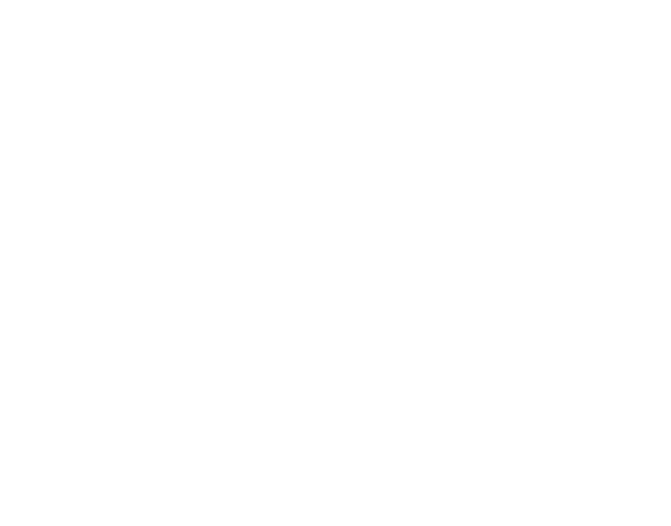
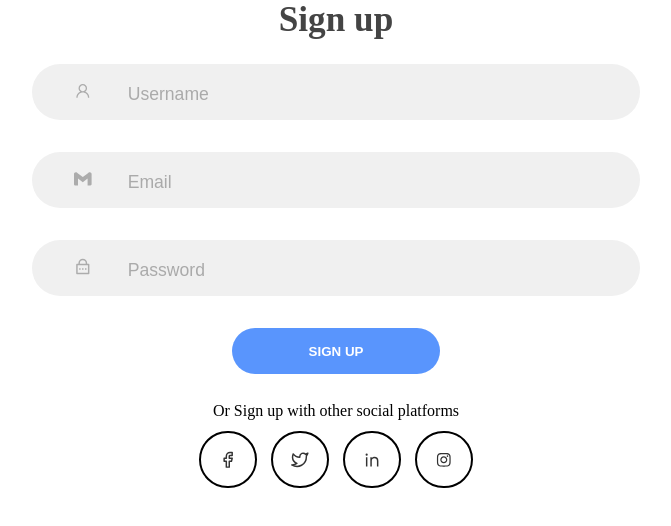
Before and after one commit to Darasimi-okeowo/login, a React (Create React App) app: page /Signup in a window 1280 px wide. Shown: the top 526 px of the page, without its empty margins (304-975 px from the left). Built offline with nearby package versions, Linux system fonts and the light colour scheme.

Commit message:
fourth-commit

```diff
--- a/src/App.js
+++ b/src/App.js
@@ -5,14 +5,14 @@
 
 function App() {
   return (
-    <div className="App">
-      <Router>
+    <Router>
+      <div className="App">
         <Switch>
-          <Route exact path="/" component={Login} />
-          <Route path="/subscription" component={Signup} />
+          <Route path="/" exact component={Login} />
+          <Route path="/Signup" component={Signup} />
         </Switch>
-      </Router>
-    </div>
+      </div>
+    </Router>
   );
 }
 
--- a/src/login/Signup.js
+++ b/src/login/Signup.js
@@ -1,4 +1,5 @@
 import React, { useState } from "react";
+import "./Login.css";
 import { SiGmail } from "react-icons/si";
 import { RiLockPasswordLine, RiLinkedinLine } from "react-icons/ri";
 import { FiFacebook, FiTwitter } from "react-icons/fi";
@@ -25,7 +26,7 @@
   };
   return (
     <div>
-      <form action="" className="signup-form">
+      <form action="" className="signup-form1">
         <h2 className="title">Sign up</h2>
         <div className="input-field">
           <div className="i">
```
